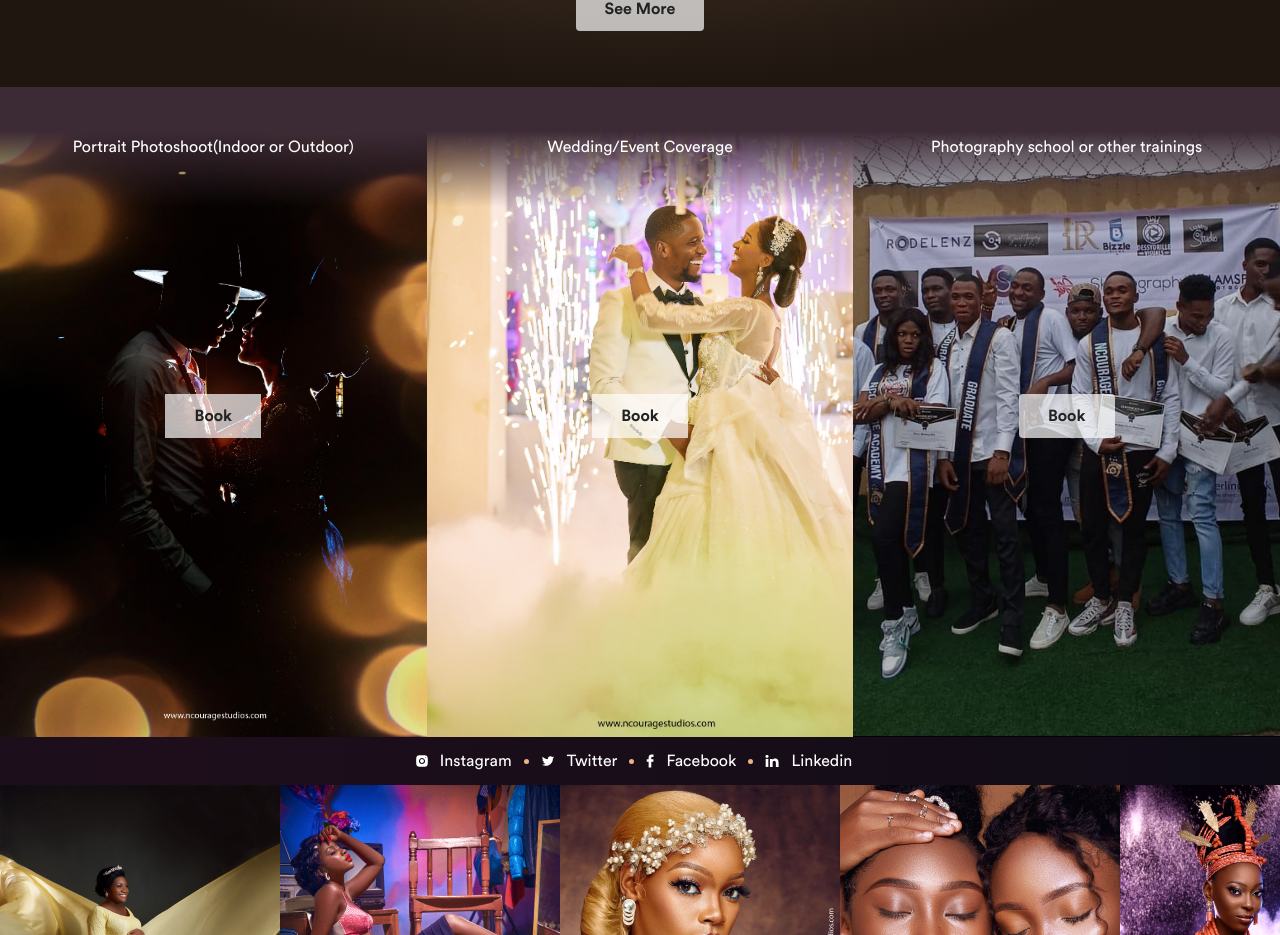
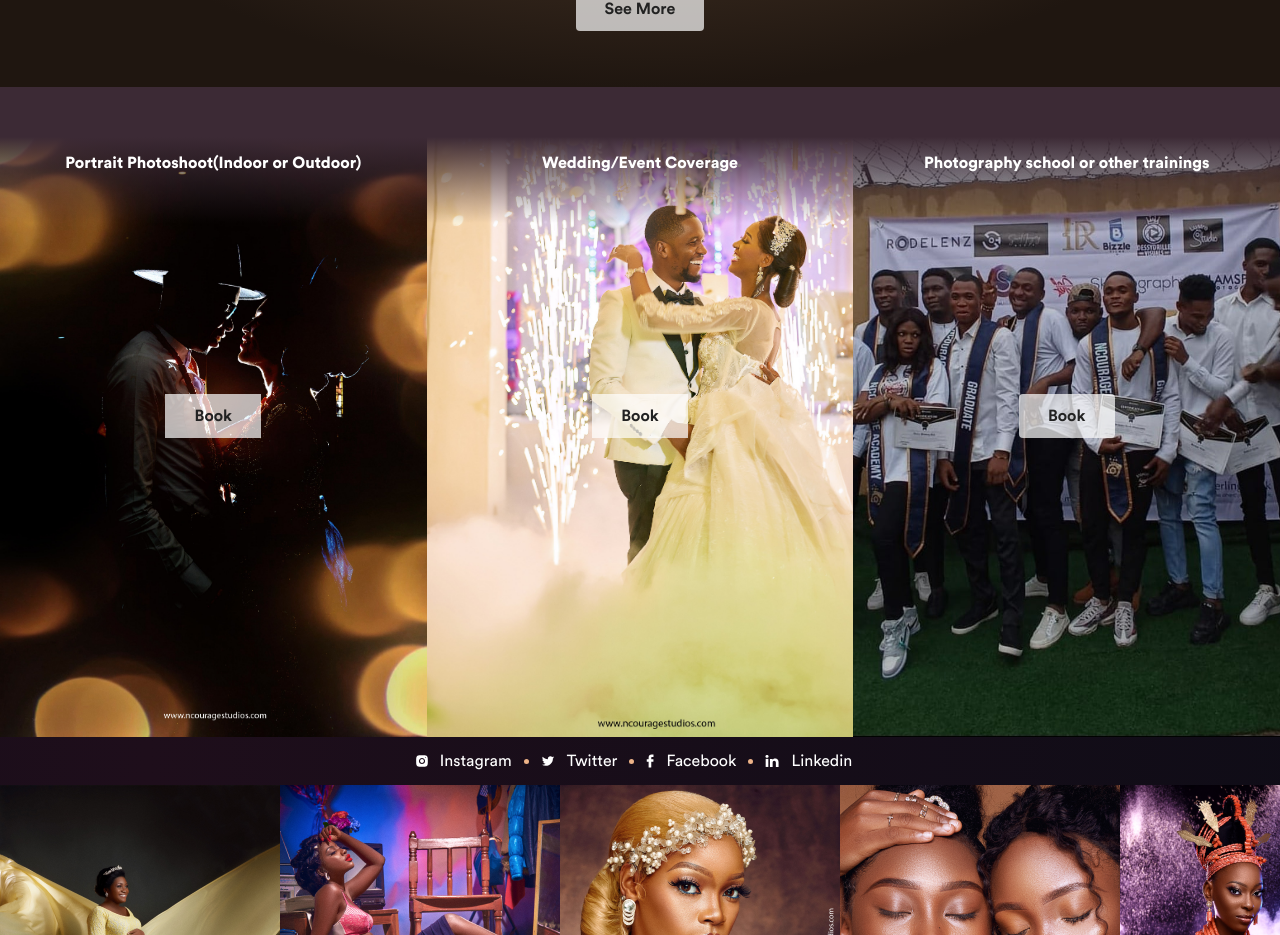
Before and after one commit to egileekada/Ncourage, a React (Create React App) app: page / in a window 1280 px wide. Shown: the part 2174-3109 px from the top of the page. Built offline with nearby package versions, Linux system fonts and the light colour scheme.

Commit message:
update on website

```diff
--- a/src/components/Portrait.tsx
+++ b/src/components/Portrait.tsx
@@ -8,7 +8,7 @@ export default function Portrait() {
         <div className=' w-full flex lg:flex-row flex-col ' >
             <div className='w-full relative ' >
                 <div style={{ background: 'linear-gradient(180deg, #3C2A35 36.69%, rgba(79, 64, 66, 0) 100%)'}} className=' absolute w-full py-12 text-white text-center ' >
-                    <p className=' font-CircularStd-Medium  ' >Portrait Photoshoot(Indoor or Outdoor)</p>
+                    <p className=' font-CircularStd-Bold mt-4  ' >Portrait Photoshoot(Indoor or Outdoor)</p>
                     {/* <p className=' font-CircularStd-Bold text-5xl my-4 ' >₦12,000</p> */}
                 </div>
                 <div className=' absolute  w-full h-full flex justify-center items-center ' >
@@ -18,7 +18,7 @@ export default function Portrait() {
             </div>
             <div className='w-full relative ' >
                 <div style={{ background: 'linear-gradient(180deg, #3C2A35 36.69%, rgba(79, 64, 66, 0) 100%)'}} className=' absolute w-full py-12 text-white text-center ' >
-                    <p className=' font-CircularStd-Medium  ' >Wedding/Event Coverage</p>
+                    <p className=' font-CircularStd-Bold mt-4  ' >Wedding/Event Coverage</p>
                     {/* <p className=' font-CircularStd-Bold text-5xl my-4 ' >₦15,000</p>
                     <a href='http://wa.link/9xzsdb' className=' text-[#222] bg-[#FFFFFFB2] h-11 mt-2 w-24 font-CircularStd-SemiBold ' >Book</button> */}
                 </div>
@@ -29,7 +29,7 @@ export default function Portrait() {
             </div>
             <div className='w-full relative ' >
                 <div style={{ background: 'linear-gradient(180deg, #3C2A35 36.69%, rgba(79, 64, 66, 0) 100%)'}} className=' absolute w-full py-12 text-white text-center ' >
-                    <p className=' font-CircularStd-Medium  ' > Photography school or other trainings</p>
+                    <p className=' font-CircularStd-Bold mt-4 ' > Photography school or other trainings</p>
                     {/* <p className=' font-CircularStd-Bold text-5xl my-4 ' >₦10,000</p>
                     <button className=' text-[#222] bg-[#FFFFFFB2] h-11 mt-2 w-24 font-CircularStd-SemiBold ' >Book</button> */}
                 </div>
```
